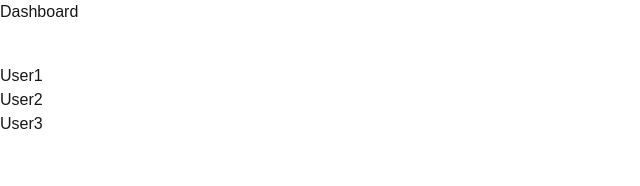
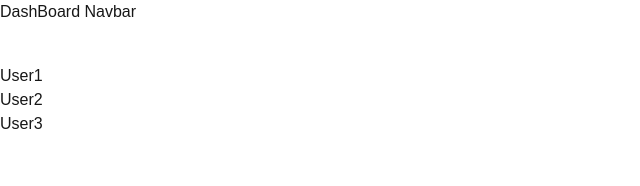
Before and after one commit to Kroro1208/nextjs16-event-app, a Next.js app: page /dashboard/users in a window 1280 px wide. Shown: the top 186 px of the page, without its empty margins (0-640 px from the left). Built offline with nearby package versions, Linux system fonts and the light colour scheme.

Commit message:
ディレクトリ構造変更

```diff
--- /dev/null
+++ b/app/(dashboard)/dashboard/layout.tsx
@@ -0,0 +1,7 @@
+import { ReactNode } from "react";
+
+const Layout = ({ children }: { children: ReactNode }) => {
+  return <div>DashBoard Navbar{children}</div>;
+};
+
+export default Layout;
--- a/app/dashboard/users/page.tsx
+++ b/app/(dashboard)/dashboard/users/page.tsx
@@ -3,7 +3,6 @@ import Link from "next/link";
 const User = () => {
   return (
     <div>
-      <h1>Dashboard</h1>
       <ul className="mt-10">
         <li>
           <Link href="/dashboard/users/user1">User1</Link>
--- /dev/null
+++ b/app/(root)/about/page.tsx
@@ -0,0 +1,5 @@
+const About = () => {
+  return <div>About Page</div>;
+};
+
+export default About;
--- /dev/null
+++ b/app/(root)/layout.tsx
@@ -0,0 +1,7 @@
+import { ReactNode } from "react";
+
+const Layout = ({ children }: { children: ReactNode }) => {
+  return <div>Navbar{children}</div>;
+};
+
+export default Layout;
--- a/app/about/page.tsx
+++ /dev/null
@@ -1,5 +0,0 @@
-const AboutPage = () => {
-  return <div>About Page</div>;
-};
-
-export default AboutPage;
```
Also changed, not shown: app/(dashboard)/dashboard/analytics/page.tsx (renamed from app/dashboard/analytics/page.tsx), app/(dashboard)/dashboard/users/[id]/page.tsx (renamed from app/dashboard/users/[id]/page.tsx), app/(root)/page.tsx (renamed from app/page.tsx).
